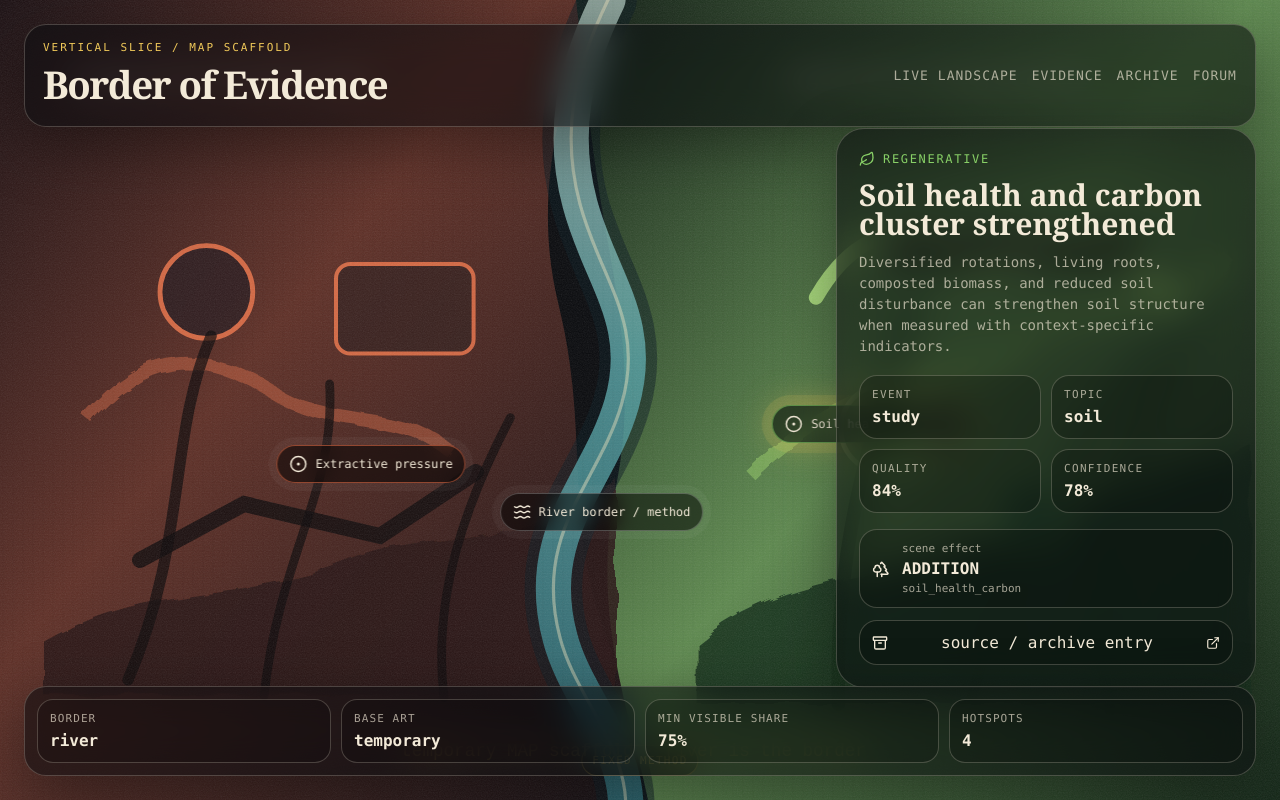
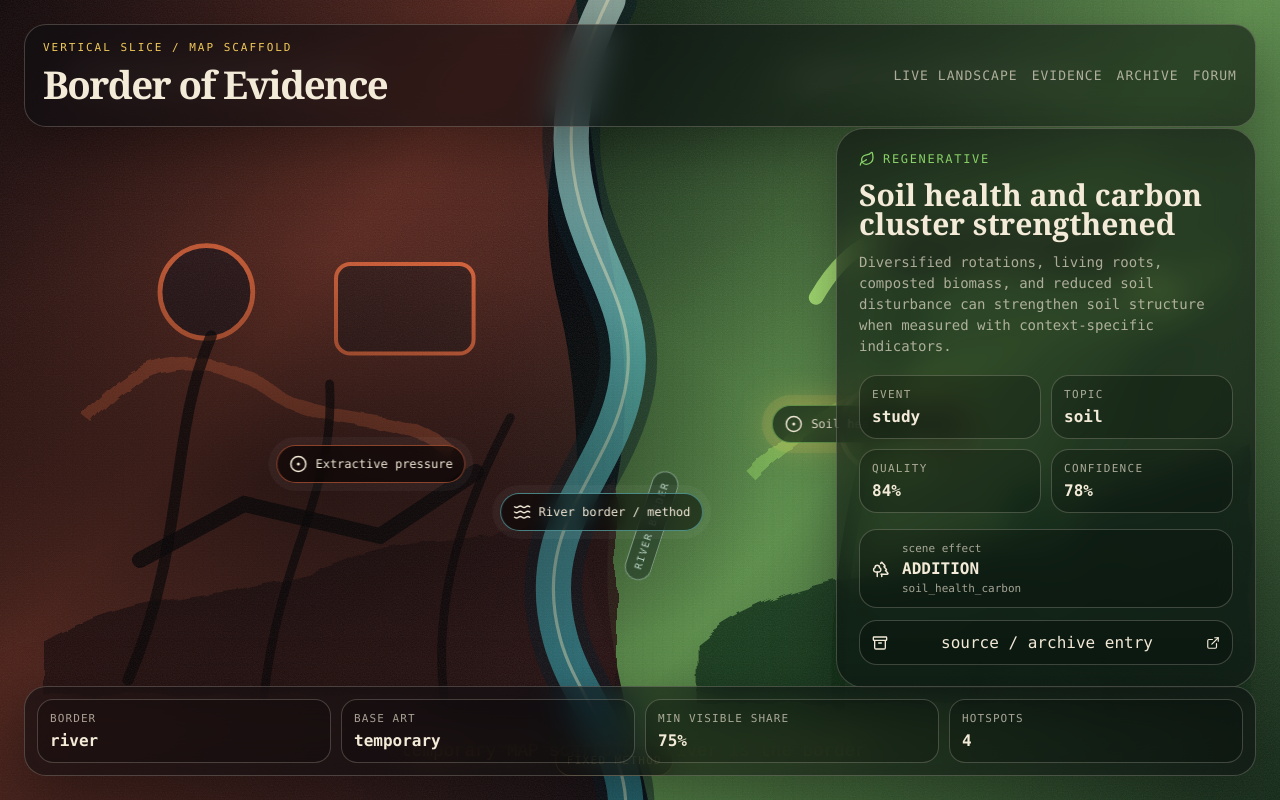
Before and after one commit to serste2/border-of-evidence, a React (Vite) app in the folder frontend/: page / in a window 1280 px wide. Built offline with nearby package versions, Linux system fonts and the light colour scheme.

Commit message:
Use MAP image scaffold styles and remove artificial border line

```diff
--- a/frontend/src/styles.css
+++ b/frontend/src/styles.css
@@ -48,33 +48,33 @@ body {
   position: absolute;
   inset: 0;
   overflow: hidden;
+  background: #090a0d;
 }
 
-.map-art {
+.map-art-image {
+  position: absolute;
+  inset: 0;
+  width: 100%;
+  height: 100%;
+  object-fit: cover;
+  object-position: center;
+  filter: saturate(1.12) contrast(1.05);
+}
+
+.map-vignette {
   position: absolute;
   inset: 0;
   background:
-    linear-gradient(115deg, rgba(32, 18, 17, 0.95) 0%, rgba(75, 39, 29, 0.82) 35%, rgba(35, 32, 39, 0.75) 48%, rgba(30, 72, 45, 0.8) 58%, rgba(69, 124, 62, 0.92) 100%),
-    url('/src/assets/map-reference.svg');
-  background-size: cover;
-  background-position: center;
-  filter: saturate(1.2) contrast(1.08);
-}
-
-.map-art::before {
-  content: '';
-  position: absolute;
-  inset: 0;
-  background:
-    radial-gradient(ellipse at 24% 60%, rgba(6, 6, 8, 0.7), transparent 34%),
-    radial-gradient(ellipse at 76% 52%, rgba(131, 214, 111, 0.18), transparent 36%),
-    linear-gradient(90deg, rgba(0,0,0,0.18), transparent 52%, rgba(255,255,255,0.04));
+    radial-gradient(ellipse at 24% 60%, rgba(6, 6, 8, 0.5), transparent 34%),
+    radial-gradient(ellipse at 76% 52%, rgba(131, 214, 111, 0.12), transparent 36%),
+    linear-gradient(90deg, rgba(0,0,0,0.22), transparent 50%, rgba(255,255,255,0.03));
+  pointer-events: none;
 }
 
 .map-grain {
   position: absolute;
   inset: -20%;
-  opacity: 0.16;
+  opacity: 0.12;
   mix-blend-mode: overlay;
   background-image:
     repeating-linear-gradient(0deg, transparent 0 2px, rgba(255,255,255,0.09) 2px 3px),
@@ -82,21 +82,25 @@ body {
   pointer-events: none;
 }
 
-.border-line {
+.river-annotation {
   position: absolute;
-  left: 50%;
-  bottom: 0;
-  width: 4px;
-  height: 118%;
-  transform-origin: bottom center;
-  transform: translateX(-50%) rotate(6deg);
-  background: linear-gradient(180deg, rgba(255,255,255,0.08), rgba(244, 206, 99, 0.9), rgba(255,255,255,0.25));
-  box-shadow: 0 0 18px rgba(240, 201, 90, 0.55), 0 0 44px rgba(123, 75, 214, 0.32);
+  left: 46.5%;
+  top: 64%;
+  transform: rotate(-72deg);
+  padding: 7px 10px;
+  border: 1px solid rgba(217, 244, 231, 0.45);
+  border-radius: 999px;
+  background: rgba(6, 18, 21, 0.36);
+  color: rgba(217, 244, 231, 0.8);
+  font-size: 10px;
+  letter-spacing: 0.16em;
+  text-transform: uppercase;
+  backdrop-filter: blur(12px);
 }
 
 .fixed-pivot {
   position: absolute;
-  left: 50%;
+  left: 48%;
   bottom: 24px;
   transform: translateX(-50%);
   padding: 8px 10px;
@@ -273,6 +277,10 @@ dd {
   border-color: rgba(224, 108, 69, 0.58);
 }
 
+.hotspot.shared {
+  border-color: rgba(93, 174, 176, 0.72);
+}
+
 .hotspot.active {
   box-shadow: 0 0 0 10px rgba(240, 201, 90, 0.12), 0 0 36px rgba(240, 201, 90, 0.42);
 }
```
